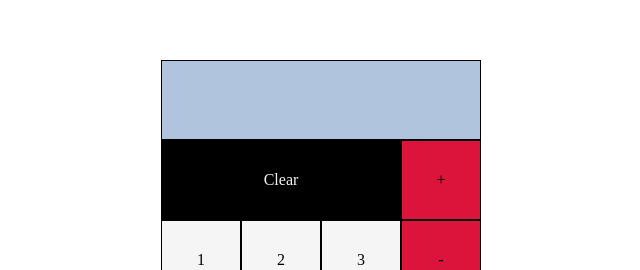
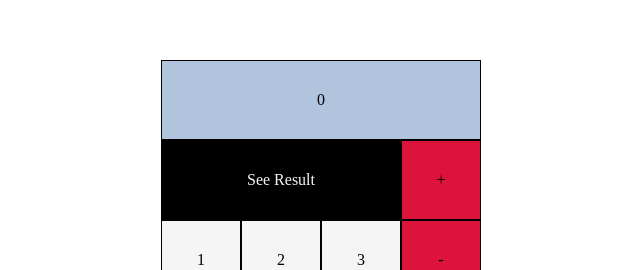
Before and after one commit to Timbaron/React-Calculator, a React (Create React App) app: page / in a window 1280 px wide. Shown: the part 148-418 px from the top of the page, without its empty margins (319-959 px from the left). Built offline with nearby package versions, Linux system fonts and the light colour scheme.

Commit message:
Complete calculator

```diff
--- a/src/App.css
+++ b/src/App.css
@@ -12,12 +12,18 @@
   height: 400px;
   margin-top: 200px;
 }
+.calculator:hover{
+  cursor:pointer;
+}
 
 .display {
   width: 318px;
   height: 78px;
   border: 1px solid black;
   background-color: lightsteelblue;
+  display: flex;
+  align-items: center;
+  justify-content: center;
 }
 
 .buttons {
@@ -39,7 +45,7 @@
   background-color: chartreuse;
 }
 
-#clearBtn {
+#seeResult {
   background-color: black;
   width: 238px;
   height: 78px;
--- a/src/App.js
+++ b/src/App.js
@@ -8,12 +8,13 @@ export function App() {
   const [firstNumber,setFirstNumber] = useState("");
   const [secondNumber,setSecondNumber] = useState("");
   const [operation,setOperation] = useState("");
+  const [result,setResult] = useState(0);
 
   useEffect(
     () => {
-    console.log(Number(firstNumber) + " " + operation + " " + secondNumber);
+    console.log(result);
 
-    }, [firstNumber,secondNumber, operation]
+    }, [result]
   );
 
 
@@ -29,13 +30,31 @@ export function App() {
   function clickOperation(val) {
     setOperation(val);
   }
+
+  function performOperation(){
+    switch(operation){
+      case "+":
+        setResult(Number(firstNumber) + Number(secondNumber));
+        break;
+      case "-":
+        setResult(Number(firstNumber) - Number(secondNumber));
+        break;
+      case "*":
+        setResult(Number(firstNumber) * Number(secondNumber));
+        break;
+      case "/":
+        setResult(Number(firstNumber) / Number(secondNumber));
+        break;
+    }
+  }
+
   return (
     <div className="App">
       <div className="calculator">
-        <div className="display"></div>
+        <div className="display">{result}</div>
           <div className="buttons">
             <div className="leftSide">
-              <div id="clearBtn">Clear</div>
+              <div id="seeResult" onClick={performOperation}>See Result</div>
                 <div className="numbers">
                   {numbers.map((val,key) => {
                     return (
```
